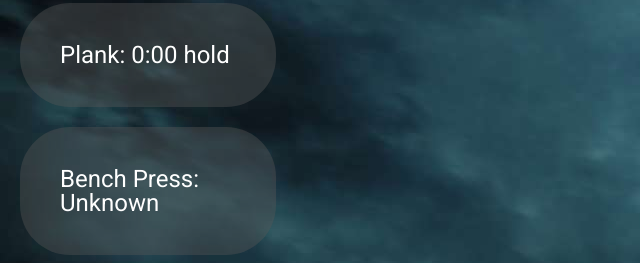
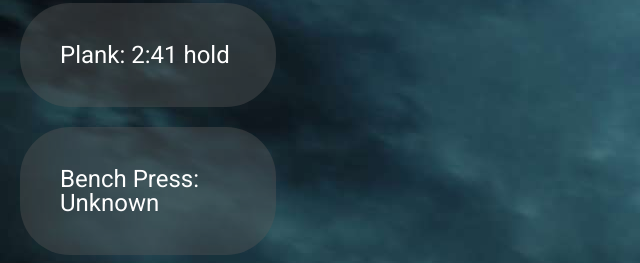
Before and after one commit to LibeerDev/1v1-exercise, a plain HTML site: page index.html in a window 1280 px wide. Shown: the part 411-674 px from the top of the page, 0-640 px from the left. Drawn offline with Linux system fonts and the light colour scheme; a web font is replaced by a local one.

Commit message:
new PB marcel 2:41 hold

```diff
--- a/index.html
+++ b/index.html
@@ -27,7 +27,7 @@
                     <img class="burning-text" src="imgs/fadeaway.gif" alt="fadeaway burning text">
                 </div>
                 <div class="stats">
-                        <p>Plank: 0:00 hold</p>
+                        <p>Plank: 2:41 hold</p>
                 </div>
 
                 <div class="stats">
```
